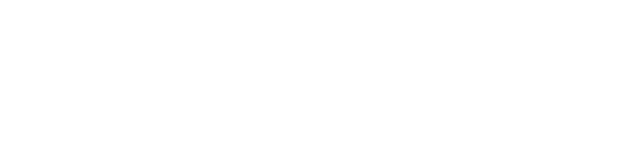
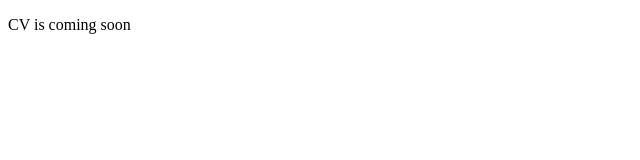
Before and after one commit to sergei026/rsschool-cv, a plain HTML site: page index.html in a window 1280 px wide. Shown: the whole page, without its empty margins (0-640 px from the left). Drawn offline with Linux system fonts and the light colour scheme.

Commit message:
feat: add paragraph in body

```diff
--- a/index.html
+++ b/index.html
@@ -7,6 +7,6 @@
     <title>Document</title>
 </head>
 <body>
-
+    <p>CV is coming soon</p>
 </body>
 </html>
```
